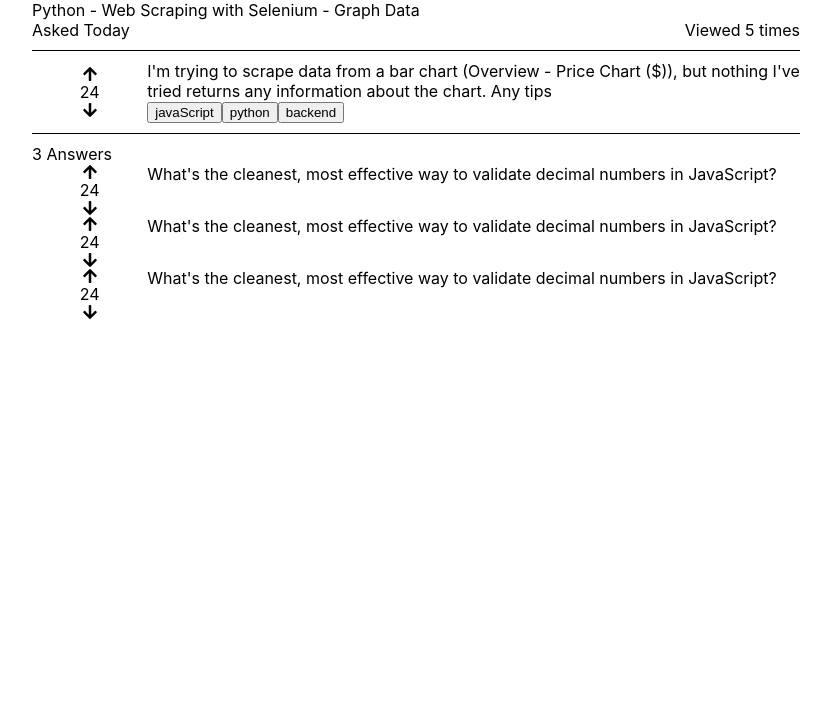
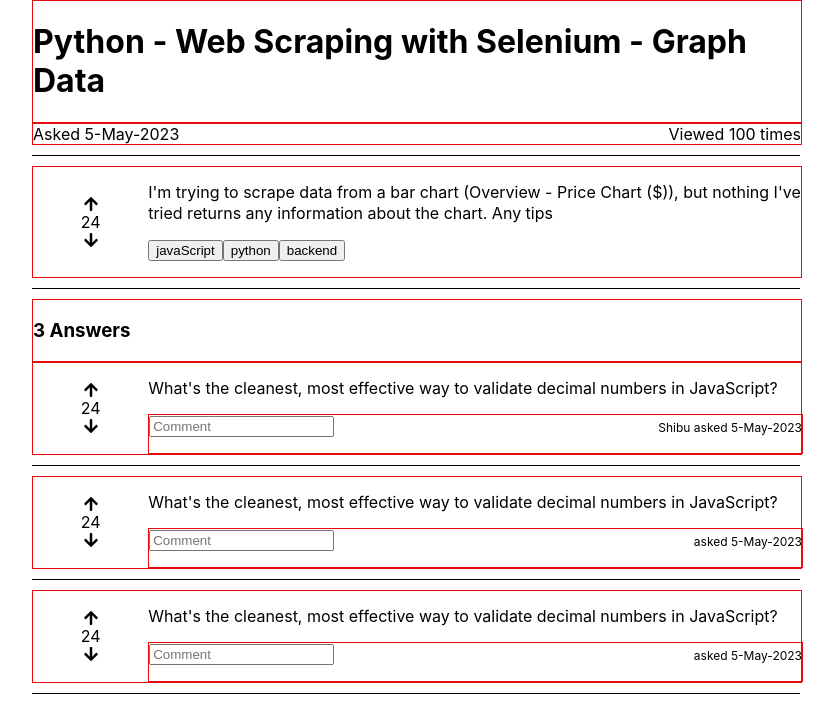
Before and after one commit to jayashibus/stackoverflow, a React (Create React App) app: page /detail/1 in a window 1280 px wide. Shown: the top 722 px of the page, without its empty margins (224-1058 px from the left). Built offline with nearby package versions, Linux system fonts and the light colour scheme.

Commit message:
Added some CSS to Listing page and Details page

```diff
--- a/src/App.css
+++ b/src/App.css
@@ -8,7 +8,7 @@
   width: 100%;
   display: flex;
   flex-direction: row;
-  /* border: solid 1px rgb(144, 143, 143); */
+  border: solid 1px rgb(233, 11, 11);
   justify-content: space-between;
 }
 .Title-left {
@@ -81,3 +81,15 @@
 .smallfont {
   font-size: 12px;
 }
+.Lineheight {
+  line-height: 1.3;
+  margin: 0 0 1em;
+  font-size: 1em;
+}
+
+.Space-between {
+  justify-content: space-between;
+}
+.Padding-top {
+  padding-top: 15px;
+}
--- a/src/Component/ListAll/Answers.jsx
+++ b/src/Component/ListAll/Answers.jsx
@@ -1,7 +1,7 @@
 import React from "react";
 import { FaArrowUp, FaArrowDown } from "react-icons/fa";
 
-const Answers = ({ post, vote }) => {
+const Answers = ({ post, vote, postedDate, author }) => {
   return (
     <div>
       <div className="List-container">
@@ -15,9 +15,19 @@ const Answers = ({ post, vote }) => {
           </div>
         </div>
         <div className="List-vertical-right">
-          <div>{post}</div>
+          <div className="Bottom-space Padding-top">{post}</div>
+          <div className="List-container">
+            <div className="Button-left Bottom-space">
+              <input type="text" placeholder="Comment" />
+            </div>
+            <div className="Button-right Bottom-space smallfont">
+              {author} asked {postedDate}
+            </div>
+          </div>
         </div>
       </div>
+
+      <div className="divider"> </div>
     </div>
   );
 };
--- a/src/Component/ListAll/Detail.jsx
+++ b/src/Component/ListAll/Detail.jsx
@@ -13,11 +13,15 @@ const Detail = ({ data }) => {
       {filteredData.map((selectedQuestion) => (
         <div>
           <div className="List-container">
-            <div className="Title-left">{selectedQuestion.title}</div>
+            <div className="Title-left">
+              <h1>{selectedQuestion.title}</h1>
+            </div>
           </div>
           <div className="List-container">
-            <div className="Title-left">Asked Today</div>
-            <div className="Title-right "> Viewed 5 times </div>
+            <div className="Title-left">Asked {selectedQuestion.created}</div>
+            <div className="Title-right ">
+              Viewed {selectedQuestion.views} times
+            </div>
           </div>
           <div className="divider"> </div>
           <div className="List-container">
@@ -27,12 +31,13 @@ const Detail = ({ data }) => {
               </div>
               <div className="Votes">{selectedQuestion.vote}</div>
               <div className="Votes">
-                {" "}
                 <FaArrowDown />
               </div>
             </div>
-            <div className="List-vertical-right">
-              <div>{selectedQuestion.question}</div>
+            <div className="List-vertical-right Lineheight">
+              <div className="Bottom-space Padding-top">
+                {selectedQuestion.question}
+              </div>
               <div className="Button-left ">
                 <button> javaScript </button>
                 <button> python </button>
@@ -43,7 +48,7 @@ const Detail = ({ data }) => {
           <div className="divider"> </div>
           <div className="List-container">
             <div className="Title-left">
-              {selectedQuestion.answer.length} Answers{" "}
+              <h3>{selectedQuestion.answer.length} Answers</h3>
             </div>
           </div>
 
--- a/src/Data/data.js
+++ b/src/Data/data.js
@@ -16,6 +16,7 @@ export default [
         post: "What's the cleanest, most effective way to validate decimal numbers in JavaScript?",
         vote: 24,
         postedDate: "5-May-2023",
+        author: "Shibu",
       },
       {
         id: 2,
```
